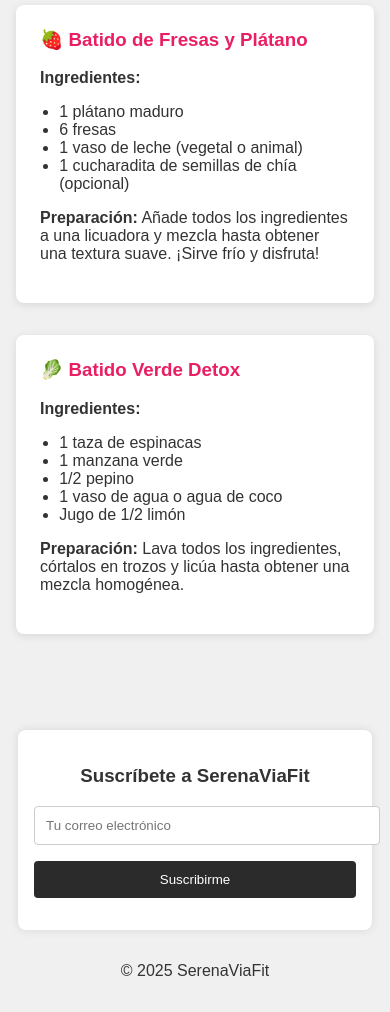
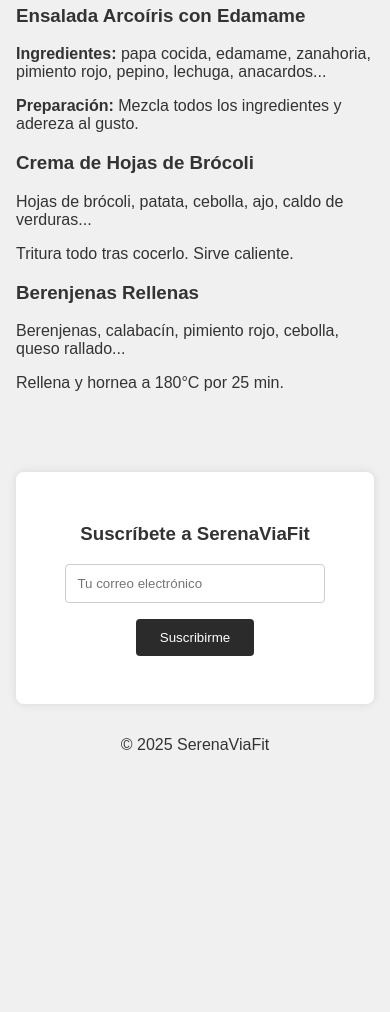
Before and after one commit to rabagoAI/serenaviafit, a plain HTML site: page nutricion.html in a window 390 px wide. Shown: the part 335-1347 px from the top of the page. After the commit the page ends 1121 px from the top, so only its background shows below. Drawn offline with Linux system fonts and the light colour scheme.

Commit message:
Add files via upload

```diff
--- a/nutricion.html
+++ b/nutricion.html
@@ -1,7 +1,8 @@
+
 <!DOCTYPE html>
 <html lang="es">
 <head>
-  <meta charset="UTF-8" />
+  <meta charset="UTF-8">
   <meta name="viewport" content="width=device-width, initial-scale=1.0" />
   <title>Nutrición | SerenaViaFit</title>
   <link rel="stylesheet" href="style.css" />
@@ -17,54 +18,34 @@
     </nav>
   </header>
   <main>
-    <h2>Nutrición</h2>
-
-    <section class="receta">
-      <h3>🍓 Batido de Fresas y Plátano</h3>
-      <p><strong>Ingredientes:</strong></p>
-      <ul>
-        <li>1 plátano maduro</li>
-        <li>6 fresas</li>
-        <li>1 vaso de leche (vegetal o animal)</li>
-        <li>1 cucharadita de semillas de chía (opcional)</li>
-      </ul>
-      <p><strong>Preparación:</strong> Añade todos los ingredientes a una licuadora y mezcla hasta obtener una textura suave. ¡Sirve frío y disfruta!</p>
-    </section>
-
-    <section class="receta">
-      <h3>🥬 Batido Verde Detox</h3>
-      <p><strong>Ingredientes:</strong></p>
-      <ul>
-        <li>1 taza de espinacas</li>
-        <li>1 manzana verde</li>
-        <li>1/2 pepino</li>
-        <li>1 vaso de agua o agua de coco</li>
-        <li>Jugo de 1/2 limón</li>
-      </ul>
-      <p><strong>Preparación:</strong> Lava todos los ingredientes, córtalos en trozos y licúa hasta obtener una mezcla homogénea.</p>
-    </section>
+    <h2>Recetas Saludables</h2>
+    <article>
+      <h3>Ensalada Arcoíris con Edamame</h3>
+      <p><strong>Ingredientes:</strong> papa cocida, edamame, zanahoria, pimiento rojo, pepino, lechuga, anacardos...</p>
+      <p><strong>Preparación:</strong> Mezcla todos los ingredientes y adereza al gusto.</p>
+    </article>
+    <article>
+      <h3>Crema de Hojas de Brócoli</h3>
+      <p>Hojas de brócoli, patata, cebolla, ajo, caldo de verduras...</p>
+      <p>Tritura todo tras cocerlo. Sirve caliente.</p>
+    </article>
+    <article>
+      <h3>Berenjenas Rellenas</h3>
+      <p>Berenjenas, calabacín, pimiento rojo, cebolla, queso rallado...</p>
+      <p>Rellena y hornea a 180°C por 25 min.</p>
+    </article>
   </main>
-
   <footer>
-    <section class="formulario" id="formulario">
+    <section class="formulario">
       <h3>Suscríbete a SerenaViaFit</h3>
-      <form>
+      <form id="formulario" action="https://formspree.io/f/tu-codigo-aqui" method="POST">
         <input type="email" name="email" placeholder="Tu correo electrónico" required />
         <button type="submit">Suscribirme</button>
-        <p id="mensaje"></p>
       </form>
+      <p id="mensaje"></p>
     </section>
     <p style="text-align:center; margin-top: 1rem;">&copy; 2025 SerenaViaFit</p>
   </footer>
-
-  <script>
-    document.getElementById("formulario").addEventListener("submit", function (e) {
-      e.preventDefault();
-      const mensaje = document.getElementById("mensaje");
-      mensaje.textContent = "¡Gracias por suscribirte!";
-      mensaje.style.color = "green";
-      this.reset();
-    });
-  </script>
+  <script src="script.js"></script>
 </body>
 </html>
--- a/script.js
+++ b/script.js
@@ -1,3 +1,4 @@
+
 document.getElementById("formulario").addEventListener("submit", function (e) {
   e.preventDefault();
   const mensaje = document.getElementById("mensaje");
--- a/style.css
+++ b/style.css
@@ -1,3 +1,4 @@
+
 body {
   font-family: Arial, sans-serif;
   margin: 0;
@@ -5,22 +6,17 @@ body {
   background-color: #f0f0f0;
   color: #333;
 }
-
 header, nav, main, footer {
   padding: 1rem;
 }
-
 nav a {
   margin-right: 1rem;
   text-decoration: none;
   color: #007BFF;
 }
-
 main {
   padding: 2rem;
 }
-
-/* Formulario en el footer */
 .formulario {
   background: #fff;
   padding: 2rem;
@@ -30,7 +26,6 @@ main {
   border-radius: 8px;
   box-shadow: 0 0 10px rgba(0,0,0,0.1);
 }
-
 .formulario input[type="email"] {
   padding: 0.7rem;
   width: 80%;
@@ -38,7 +33,6 @@ main {
   border: 1px solid #ccc;
   border-radius: 4px;
 }
-
 .formulario button {
   padding: 0.7rem 1.5rem;
   background: #2b2b2b;
@@ -47,51 +41,16 @@ main {
   border-radius: 4px;
   cursor: pointer;
 }
+.nutricion header { background-color: #FBE8A6; }
+.deporte header { background-color: #ACE4AA; }
+.salud header { background-color: #A3CEF1; }
 
-/* Estilos para recetas */
-.receta {
-  background-color: #ffffff;
-  border-radius: 8px;
-  padding: 1.5rem;
-  margin-bottom: 2rem;
-  box-shadow: 0 2px 8px rgba(0,0,0,0.1);
-}
-
-.receta h3 {
-  color: #e91e63;
-  margin-top: 0;
-}
-
-.receta ul {
-  padding-left: 1.2rem;
-  list-style-type: disc;
-}
-
-/* Responsive */
-@media (max-width: 768px) {
+@media (max-width: 600px) {
   nav a {
     display: block;
     margin: 0.5rem 0;
   }
-
   main {
     padding: 1rem;
   }
-
-  .formulario {
-    width: 90%;
-    padding: 1rem;
-  }
-
-  .formulario input[type="email"] {
-    width: 100%;
-  }
-
-  .formulario button {
-    width: 100%;
-  }
-
-  header, nav, footer {
-    text-align: center;
-  }
 }
```
Also changed, not shown: deporte.html (+10 -13 lines), salud.html (+7 -13 lines).
